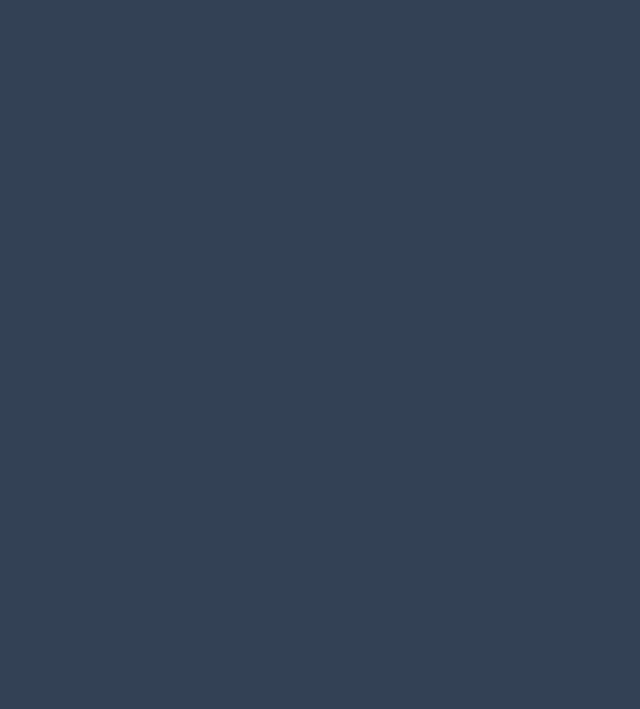
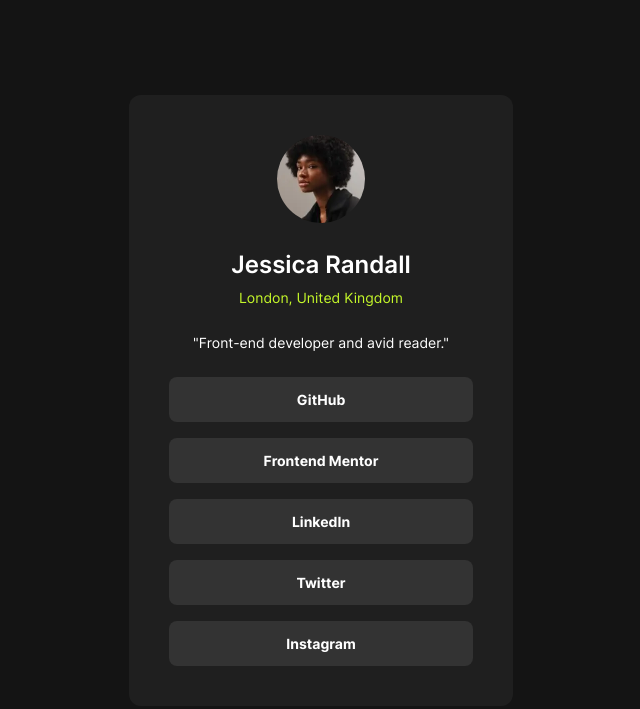
Before and after one commit to DarkstarXDD/social-links-profile, a website built with Vite: page index.html in a window 1280 px wide. Shown: the whole page, without its empty margins (319-959 px from the left). Built offline with nearby package versions, Linux system fonts and the light colour scheme.

Commit message:
add html & css

```diff
--- a/index.html
+++ b/index.html
@@ -40,5 +40,68 @@
     />
   </head>
 
-  <body class="bg-slate-700"></body>
+  <body
+    class="min-h-screen flex flex-col justify-center items-center font-inter text-sm font-normal text-neutral-100 bg-neutral-900 p-6"
+  >
+    <main class="w-full flex flex-col justify-center items-center">
+      <div
+        class="max-w-96 w-full flex flex-col justify-center items-center gap-6 text-center bg-neutral-700 rounded-xl p-clamped"
+      >
+        <img
+          class="w-[5.5rem] h-[5.5rem] rounded-full"
+          src="/assets/images/avatar-jessica.webp"
+          alt=""
+          width="176"
+          height="176"
+        />
+        <div class="flex flex-col gap-1">
+          <h1 class="text-2xl font-semibold">Jessica Randall</h1>
+          <p class="text-bold text-primary-400">London, United Kingdom</p>
+        </div>
+        <blockquote>"Front-end developer and avid reader."</blockquote>
+        <ul class="w-full flex flex-col gap-4 font-bold">
+          <li>
+            <a
+              class="block bg-neutral-400 rounded-lg p-3 hover:text-neutral-400 hover:bg-primary-400"
+              href="#"
+            >
+              GitHub
+            </a>
+          </li>
+          <li>
+            <a
+              class="block bg-neutral-400 rounded-lg p-3 hover:text-neutral-400 hover:bg-primary-400"
+              href="#"
+            >
+              Frontend Mentor
+            </a>
+          </li>
+          <li>
+            <a
+              class="block bg-neutral-400 rounded-lg p-3 hover:text-neutral-400 hover:bg-primary-400"
+              href="#"
+            >
+              LinkedIn
+            </a>
+          </li>
+          <li>
+            <a
+              class="block bg-neutral-400 rounded-lg p-3 hover:text-neutral-400 hover:bg-primary-400"
+              href="#"
+            >
+              Twitter
+            </a>
+          </li>
+          <li>
+            <a
+              class="block bg-neutral-400 rounded-lg p-3 hover:text-neutral-400 hover:bg-primary-400"
+              href="#"
+            >
+              Instagram
+            </a>
+          </li>
+        </ul>
+      </div>
+    </main>
+  </body>
 </html>
--- a/styles.css
+++ b/styles.css
@@ -6,3 +6,9 @@
 @tailwind base;
 @tailwind components;
 @tailwind utilities;
+
+@layer utilities {
+  .p-clamped {
+    padding: clamp(1.5rem, 5vw, 2.5rem);
+  }
+}
--- a/tailwind.config.js
+++ b/tailwind.config.js
@@ -2,7 +2,25 @@
 export default {
   content: ["./index.html"],
   theme: {
-    extend: {},
+    extend: {
+      fontFamily: {
+        inter: ["Inter", "sans-serif"],
+      },
+
+      colors: {
+        "primary-400": "hsl(75, 94%, 57%)",
+
+        "neutral-100": "hsl(0, 0%, 100%)",
+        "neutral-400": "hsl(0, 0%, 20%)",
+        "neutral-700": "hsl(0, 0%, 12%)",
+        "neutral-900": "hsl(0, 0%, 8%)",
+      },
+
+      fontSize: {
+        sm: ["0.875rem", "1.5"],
+        "2xl": ["1.5rem", "1.5"],
+      },
+    },
   },
   plugins: [],
 }
```
